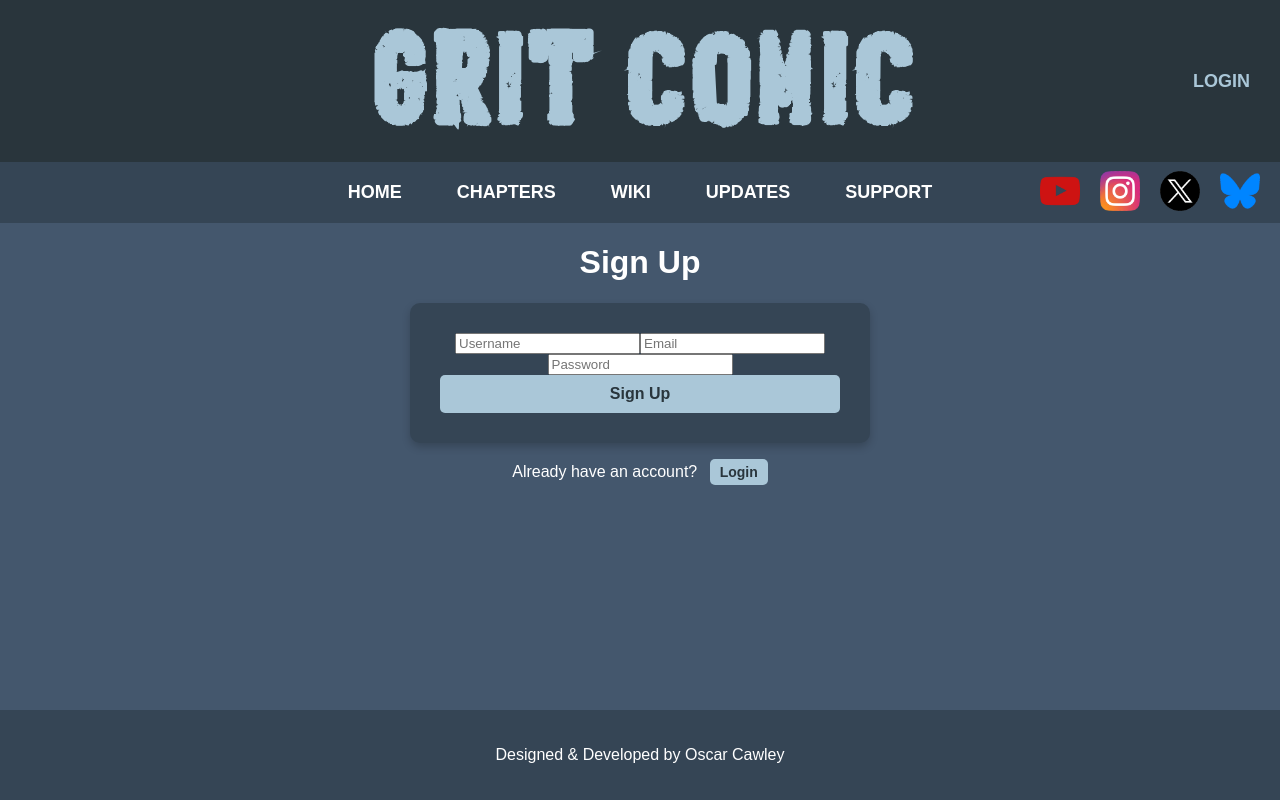
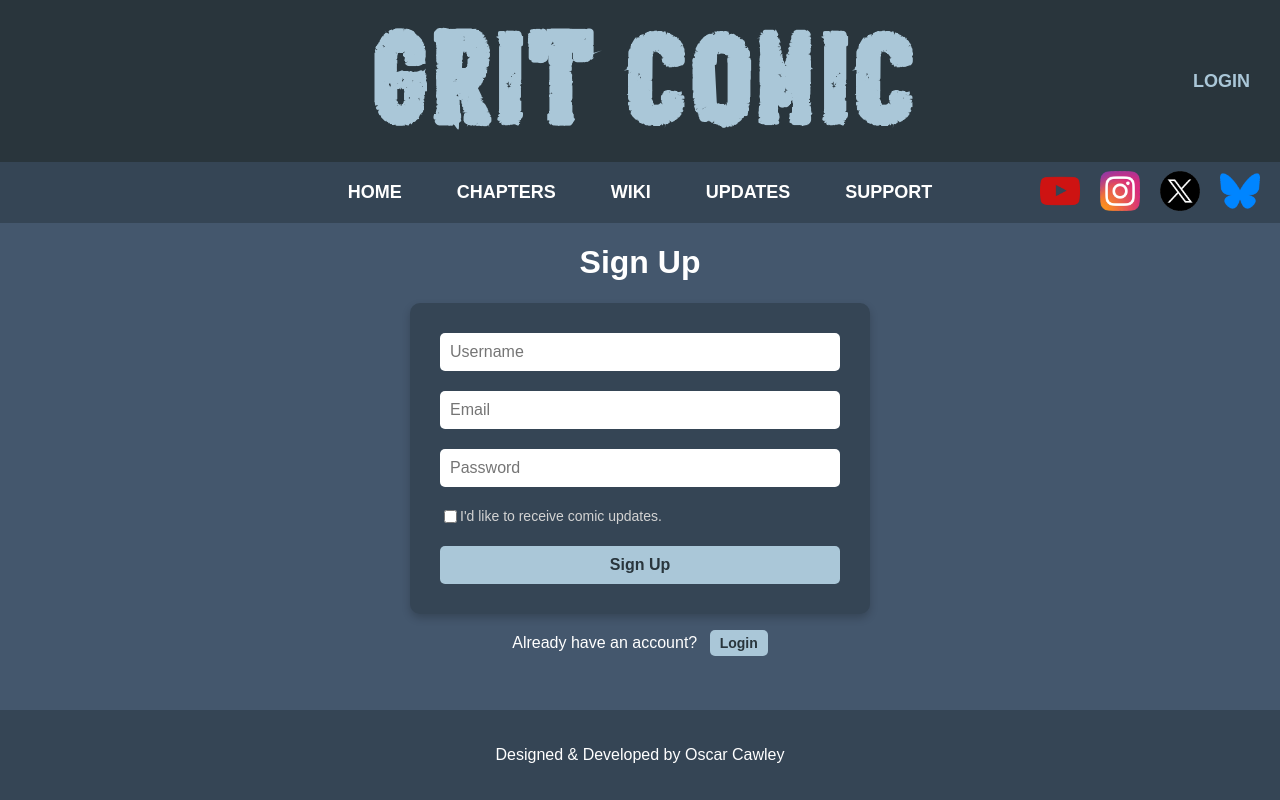
Before and after one commit to OscarCawley/grit-comic, a React (Create React App) app in the folder client/: page /signup in a window 1280 px wide. Built offline with nearby package versions, Linux system fonts and the light colour scheme; the HTML template or start-up script is replaced by a standard one.

Commit message:
Added subscribe checkbox

```diff
--- a/client/src/pages/SignUpPage/SignUpPage.js
+++ b/client/src/pages/SignUpPage/SignUpPage.js
@@ -9,6 +9,7 @@ const SignUpPage = () => {
     const [password, setPassword] = useState('');
     const [username, setUsername] = useState('');
     const [error, setError] = useState('');
+    const [subscribe, setSubscribe] = useState(false);
     const navigate = useNavigate();
 
     const handleSignUp = async (e) => {
@@ -19,12 +20,14 @@ const SignUpPage = () => {
             await axios.post(`${process.env.REACT_APP_API_URL}/api/users/signup`, {
                 email,
                 password,
-                username
+                username,
+                subscribe
             });
 
             setEmail('');
             setPassword('');
             setUsername('');
+            setSubscribe(false);
             navigate('/login');
 
         } catch (err) {
@@ -41,19 +44,31 @@ const SignUpPage = () => {
                     placeholder="Username"
                     value={username}
                     onChange={(e) => setUsername(e.target.value)}
+                    className='sign-up-input'
                 />
                 <input
                     type="email"
                     placeholder="Email"
                     value={email}
                     onChange={(e) => setEmail(e.target.value)}
+                    className='sign-up-input'
                 />
                 <input
                     type="password"
                     placeholder="Password"
                     value={password}
                     onChange={(e) => setPassword(e.target.value)}
+                    className='sign-up-input'
                 />
+                <label className='sign-up-checkbox'>
+                    <input
+                        type="checkbox"
+                        checked={subscribe}
+                        onChange={(e) => setSubscribe(e.target.checked)}
+                    />
+                    I'd like to receive comic updates.
+                </label>
+
                 <button type="submit">Sign Up</button>
                 {error && <p>{error}</p>}
             </form>
```
